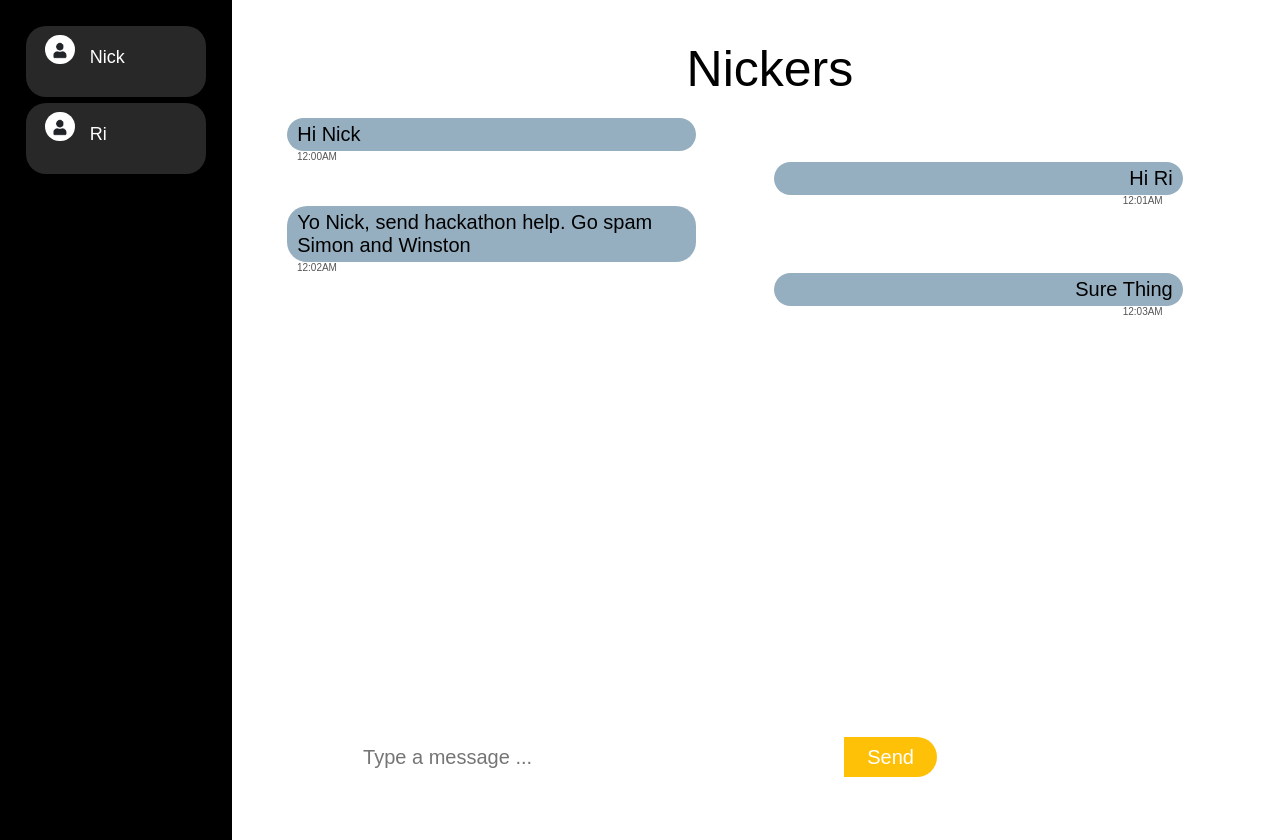
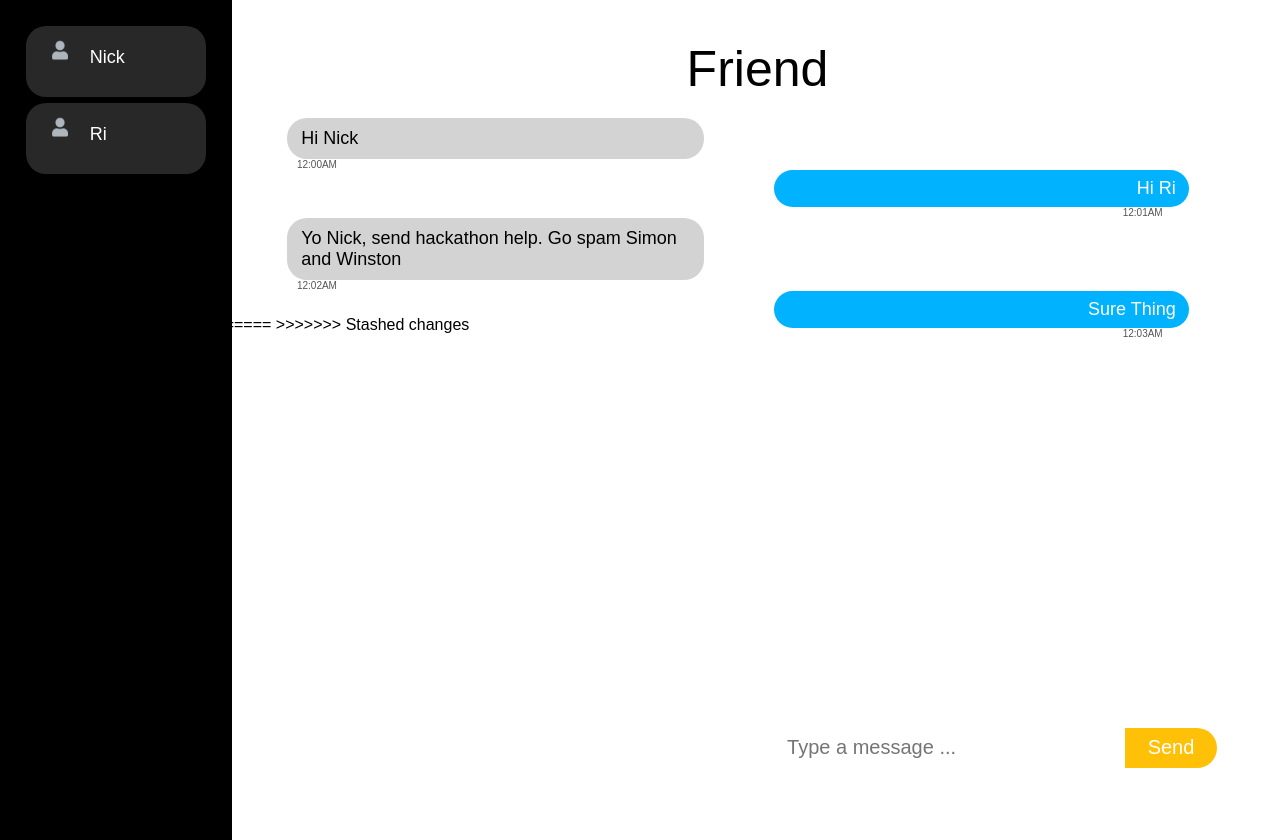
Before and after one commit to Winswins22/messenjuice, a website: page public/MessengerPage/chatPage.html in a window 1280 px wide. Shown: the top 840 px of the page. Drawn offline with Linux system fonts and the light colour scheme.

Commit message:
:DDD
Not much changes

```diff
--- a/public/MessengerPage/chatPage.html
+++ b/public/MessengerPage/chatPage.html
@@ -8,16 +8,16 @@
 
             <div class = "peopleList" id=peopleList>
                 <div class = "person">
-                    <img src = "Person.png" alt="Person" class = "picture"/>
+                    <img src = "image.png" alt="Person" class = "picture"/>
                     <div class="name">Nick</div>
                 </div>
                 <div class = "person">
-                    <img src = "Person.png" alt="Person" class = "picture"/>
+                    <img src = "image.png" alt="Person" class = "picture"/ margin: 0 231 0 40px;>
                     <div class="name">Ri</div>
                 </div>
             </div>
             <div class = "messageSection">
-            <div class = "currentPersonName">Nickers</div>
+            <div class = "currentPersonName">Friend</div>
 
                 <div class = "myMessage">Hi Nick</div>
                 <div class = "timeLeft">12:00AM</div>
@@ -35,6 +35,7 @@
             </div>
         </body>
     </head>
+<<<<<<< Updated upstream
 
     <!-- include libraires -->
     <!-- <script src="../js_libraries/jquery-3.5.1.min.js"></script> -->
@@ -44,5 +45,9 @@
     <script src="timeRetriever.js"></script>
     <script src="url_shortener.js"></script> Note: This script requires jQuery
     -->
+=======
+    <!-- include script -->
+    <script src="PersonClass.js"></script>
+>>>>>>> Stashed changes
 
 </html>
--- a/public/MessengerPage/chatPageStyle.css
+++ b/public/MessengerPage/chatPageStyle.css
@@ -1,7 +1,7 @@
 body{
     margin: 0;
     padding: 0;
-    background: url(../images/background.jpg);
+    background:#FFFFFF  ;
     background-size: cover;
     background-position: center;
     font-family: sans-serif;
@@ -71,18 +71,19 @@ input{
 
 input[type = "text"]{
     background: #fff;
-    width: 55%;
+    width: 54%;
     height: 40px;
     border: none;
     outline: none;
     padding: 0 25px;
     border-radius: 25px 0 0 25px;
     margin-bottom: 5%;
+    float: right;
 }
 
 input[type = "submit"]{
     position: relative;
-    left: -5px;
+    right: -455px;
     border-radius: 0 25px 25px 0;
     width: 10%;
     height: 40px;
@@ -91,7 +92,8 @@ input[type = "submit"]{
     cursor: pointer;
     background: #ffc107;
     color: #fff;
-
+    float: right;
+    margin-bottom: 6%;
 }
 
 input[type = "submit"]:hover{
@@ -106,14 +108,14 @@ input[type = "submit"]:hover{
 }
 
 .myMessage{
-    background: #96afc0;
+    background: #d3d3d3;
     position: relative;
-    font-size: 20px;
+    font-size: 18px;
     color: #000;
     left: 0%;
     width: 40%;
     border-radius: 20px;
-    padding: 5px 10px;
+    padding: 10px 14px;
 }
 
 .timeLeft{
@@ -125,15 +127,15 @@ input[type = "submit"]:hover{
 }
 
 .theirMessage{
-    background: #96afc0;
+    background: #00B2FF;
     position: relative;
     text-align: right;
-    font-size: 20px;
-    color: #000;
+    font-size: 18px;
+    color: #FFF;
     left: 50%;
     width: 40%;
     border-radius: 20px;
-    padding: 5px 10px;
+    padding: 8px 13px;
 }
 
 .timeRight{
```
Also changed, not shown: public/MessengerPage/Person.png (deleted), public/MessengerPage/image.png (added).
